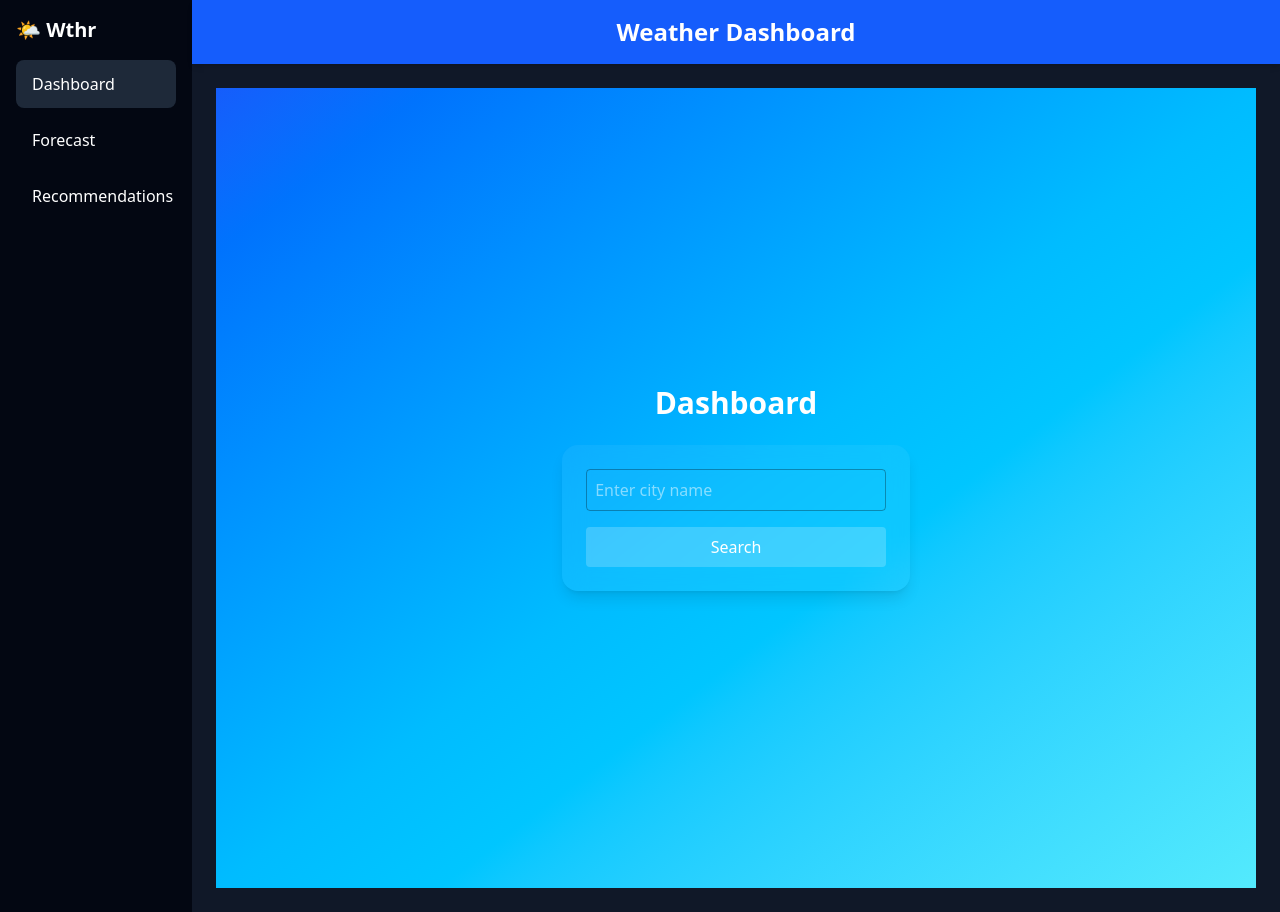
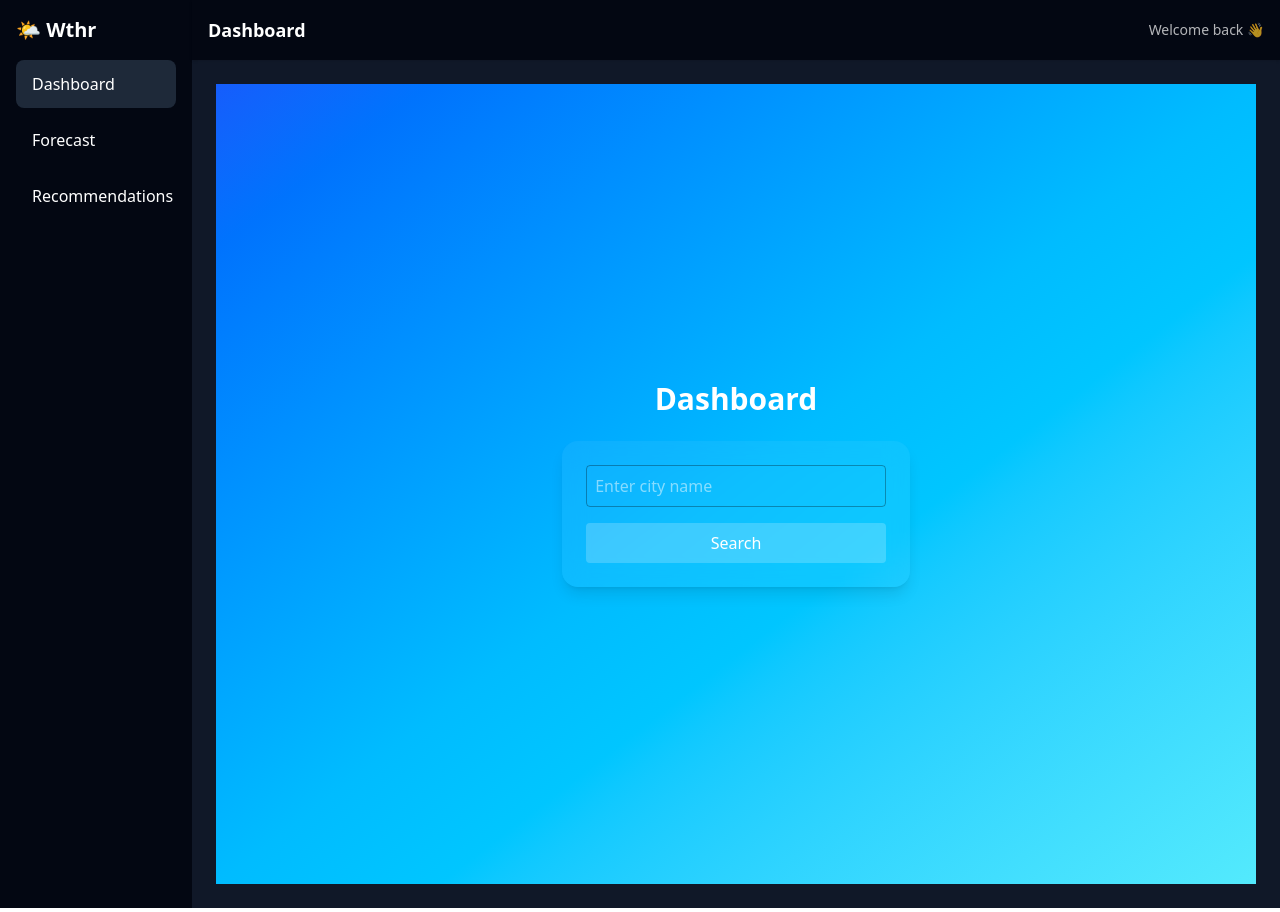
Before and after one commit to maame-gigi/wthr, a React (Vite) app: page / in a window 1280 px wide. Built offline with nearby package versions, Linux system fonts and the light colour scheme.

Commit message:
created header not final - will be worked on further

```diff
--- a/src/components/Header.jsx
+++ b/src/components/Header.jsx
@@ -1,7 +1,12 @@
-export default function Header() {
+import React from "react";
+
+function Header() {
   return (
-    <header className="bg-blue-600 text-white py-4 shadow-md">
-      <h1 className="text-2xl font-bold text-center">Weather Dashboard</h1>
+    <header className="bg-gray-950 p-4 flex justify-between items-center shadow">
+      <h1 className="text-lg font-semibold">Dashboard</h1>
+      <p className="text-sm opacity-70">Welcome back 👋</p>
     </header>
-  )
+  );
 }
+
+export default Header;
```
